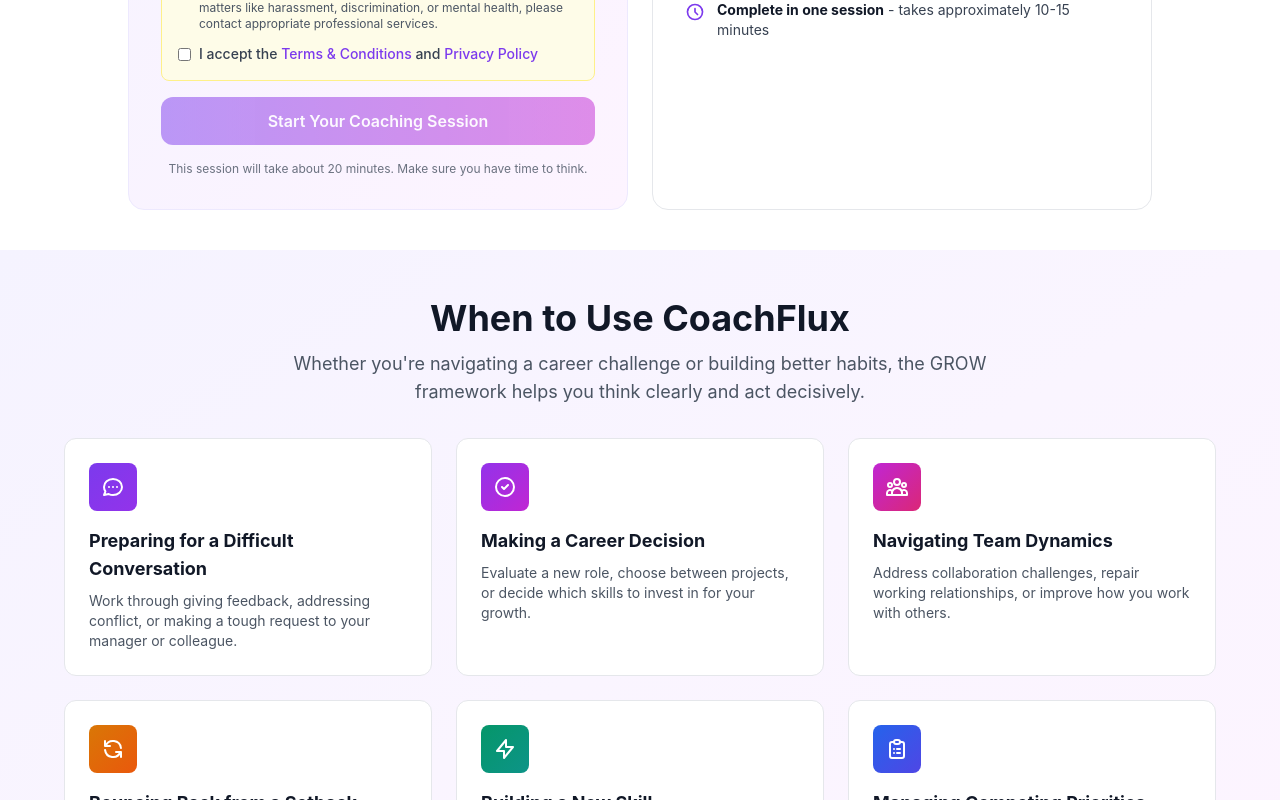
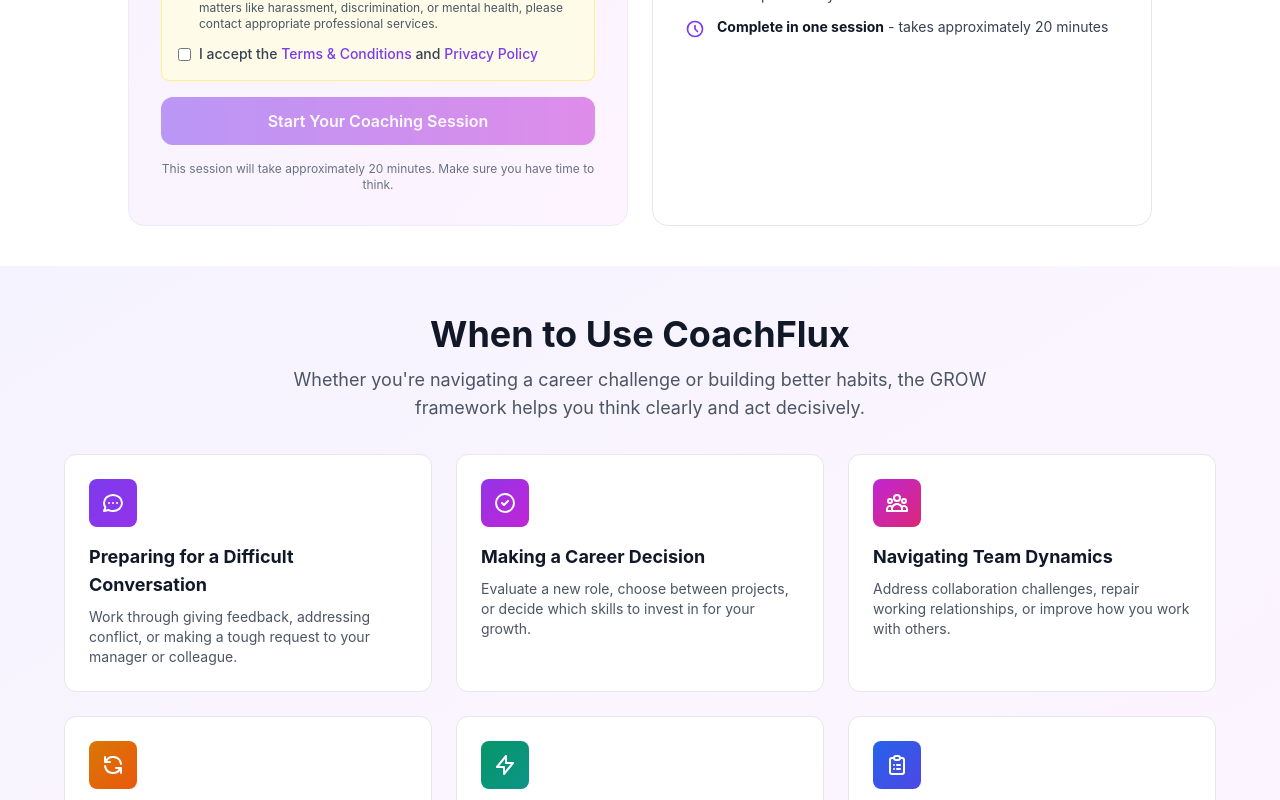
Before and after one commit to Zee159/coachflux, a React (Vite) app: page /setup in a window 1280 px wide. Shown: the part 1514-2314 px from the top of the page. Built offline with nearby package versions, Linux system fonts and the light colour scheme; no server answers.

Commit message:
docs: update session duration estimate from 10-15 to 20 minutes

```diff
--- a/src/components/DemoSetup.tsx
+++ b/src/components/DemoSetup.tsx
@@ -373,7 +373,7 @@
                   </button>
 
                   <p className="text-xs text-gray-500 dark:text-gray-400 text-center mt-2">
-                    This session will take about 20 minutes. Make sure you have time to think.
+                    This session will take approximately 20 minutes. Make sure you have time to think.
                   </p>
                 </div>
               </div>
@@ -430,7 +430,7 @@
                       <path strokeLinecap="round" strokeLinejoin="round" strokeWidth={2} d="M12 8v4l3 3m6-3a9 9 0 11-18 0 9 9 0 0118 0z" />
                     </svg>
                     <span className="text-sm text-gray-700 dark:text-gray-300">
-                      <strong className="text-gray-900 dark:text-white">Complete in one session</strong> - takes approximately 10-15 minutes
+                      <strong className="text-gray-900 dark:text-white">Complete in one session</strong> - takes approximately 20 minutes
                     </span>
                   </li>
                 </ul>
```
